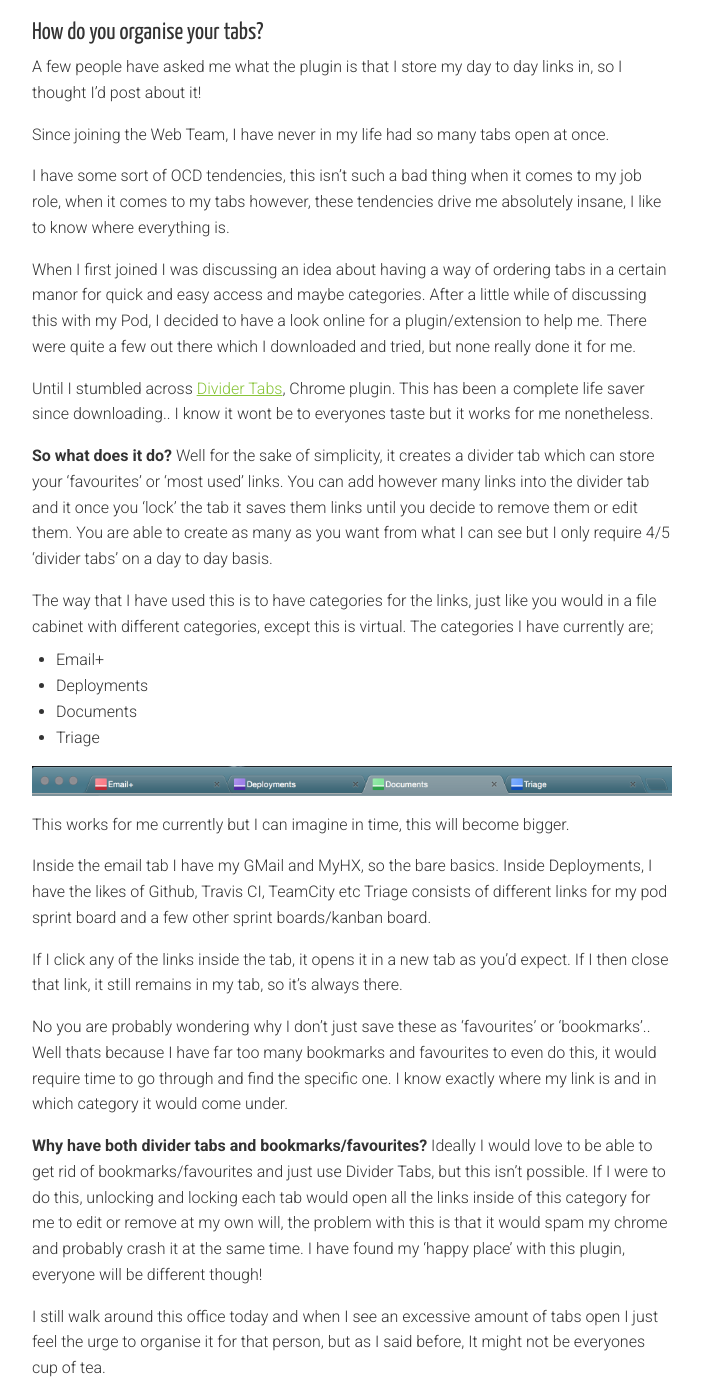
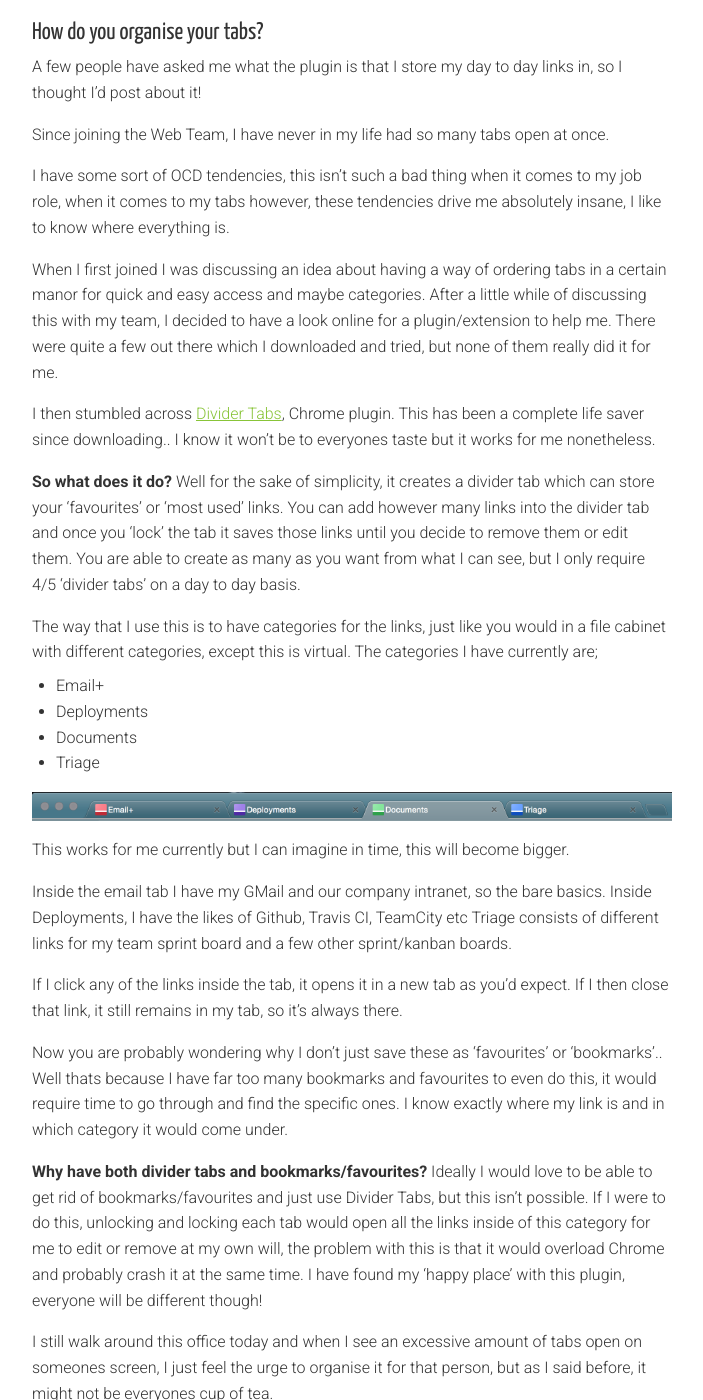
Before and after one commit to holidayextras/holidayextras.github.com, a Jekyll site: the page built from _posts/2015-03-03-divider-tabs.md, in a window 1280 px wide and 1400 px high, scrolled down 444 px. Shown: the whole window, without its empty margins (288-991 px from the left). Built offline with Jekyll 4.4.1, drawn with Linux system fonts in a browser that asks for light colours; nearby versions of some CDN libraries; comment, search, counter and statistics services are not loaded.

Commit message:
updated spelling

```diff
--- a/_posts/2015-03-03-divider-tabs.md
+++ b/_posts/2015-03-03-divider-tabs.md
@@ -15,15 +15,15 @@
 
 I have some sort of OCD tendencies, this isn't such a bad thing when it comes to my job role, when it comes to my tabs however, these tendencies drive me absolutely insane, I like to know where everything is.
 
-When I first joined I was discussing an idea about having a way of ordering tabs in a certain manor for quick and easy access and maybe categories. After a little while of discussing this with my Pod, I decided to have a look online for a plugin/extension to help me. There were quite a few out there which I downloaded and tried, but none really done it for me.
+When I first joined I was discussing an idea about having a way of ordering tabs in a certain manor for quick and easy access and maybe categories. After a little while of discussing this with my team, I decided to have a look online for a plugin/extension to help me. There were quite a few out there which I downloaded and tried, but none of them really did it for me.
 
-Until I stumbled across [Divider Tabs](https://chrome.google.com/webstore/detail/divider-tabs/mpbblhoepkmpgalgppdoahgeoknmjgpc?hl=en), Chrome plugin. This has been a complete life saver since downloading.. I know it wont be to everyones taste but it works for me nonetheless.
+I then stumbled across [Divider Tabs](https://chrome.google.com/webstore/detail/divider-tabs/mpbblhoepkmpgalgppdoahgeoknmjgpc?hl=en), Chrome plugin. This has been a complete life saver since downloading.. I know it won't be to everyones taste but it works for me nonetheless.
 
 **So what does it do?**
-Well for the sake of simplicity, it creates a divider tab which can store your 'favourites' or 'most used' links. You can add however many links into the divider tab and it once you 'lock' the tab it saves them links until you decide to remove them or edit them.
-You are able to create as many as you want from what I can see but I only require 4/5 'divider tabs' on a day to day basis.
+Well for the sake of simplicity, it creates a divider tab which can store your 'favourites' or 'most used' links. You can add however many links into the divider tab and once you 'lock' the tab it saves those links until you decide to remove them or edit them.
+You are able to create as many as you want from what I can see, but I only require 4/5 'divider tabs' on a day to day basis.
 
-The way that I have used this is to have categories for the links, just like you would in a file cabinet with different categories, except this is virtual.
+The way that I use this is to have categories for the links, just like you would in a file cabinet with different categories, except this is virtual.
 The categories I have currently are;
 - Email+
 - Deployments
@@ -34,20 +34,20 @@
 
 This works for me currently but I can imagine in time, this will become bigger.
 
-Inside the email tab I have my GMail and MyHX, so the bare basics.
+Inside the email tab I have my GMail and our company intranet, so the bare basics.
 Inside Deployments, I have the likes of Github, Travis CI, TeamCity etc
-Triage consists of different links for my pod sprint board and a few other sprint boards/kanban board.
+Triage consists of different links for my team sprint board and a few other sprint/kanban boards.
 
 If I click any of the links inside the tab, it opens it in a new tab as you'd expect.
 If I then close that link, it still remains in my tab, so it's always there.
 
-No you are probably wondering why I don't just save these as 'favourites' or 'bookmarks'.. Well thats because I have far too many bookmarks and favourites to even do this, it would require time to go through and find the specific one.
+Now you are probably wondering why I don't just save these as 'favourites' or 'bookmarks'.. Well thats because I have far too many bookmarks and favourites to even do this, it would require time to go through and find the specific ones.
 I know exactly where my link is and in which category it would come under.
 
 **Why have both divider tabs and bookmarks/favourites?**
-Ideally I would love to be able to get rid of bookmarks/favourites and just use Divider Tabs, but this isn't possible. If I were to do this, unlocking and locking each tab would open all the links inside of this category for me to edit or remove at my own will, the problem with this is that it would spam my chrome and probably crash it at the same time.
+Ideally I would love to be able to get rid of bookmarks/favourites and just use Divider Tabs, but this isn't possible. If I were to do this, unlocking and locking each tab would open all the links inside of this category for me to edit or remove at my own will, the problem with this is that it would overload Chrome and probably crash it at the same time.
 I have found my 'happy place' with this plugin, everyone will be different though!
 
-I still walk around this office today and when I see an excessive amount of tabs open I just feel the urge to organise it for that person, but as I said before, It might not be everyones cup of tea.
+I still walk around this office today and when I see an excessive amount of tabs open on someones screen, I just feel the urge to organise it for that person, but as I said before, it might not be everyones cup of tea.
 
 I hope this is of use to someone out there!
```
